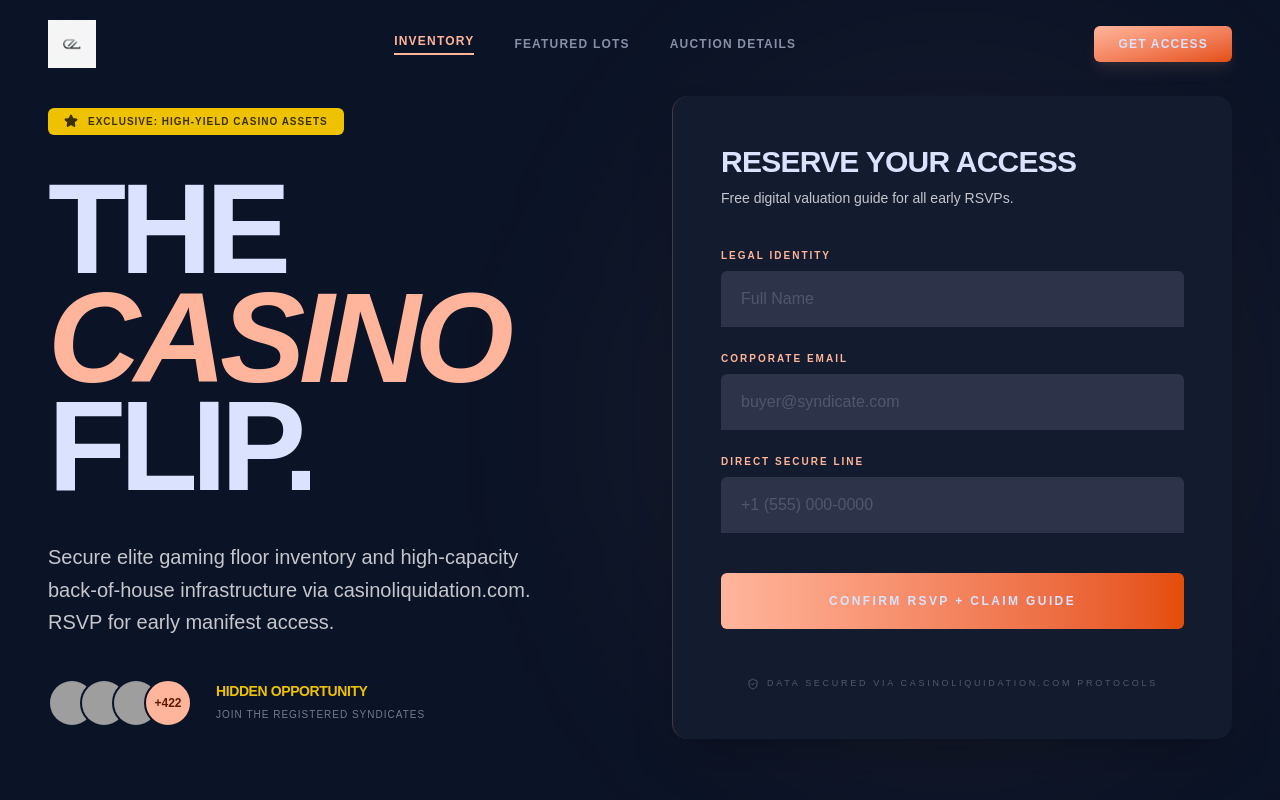
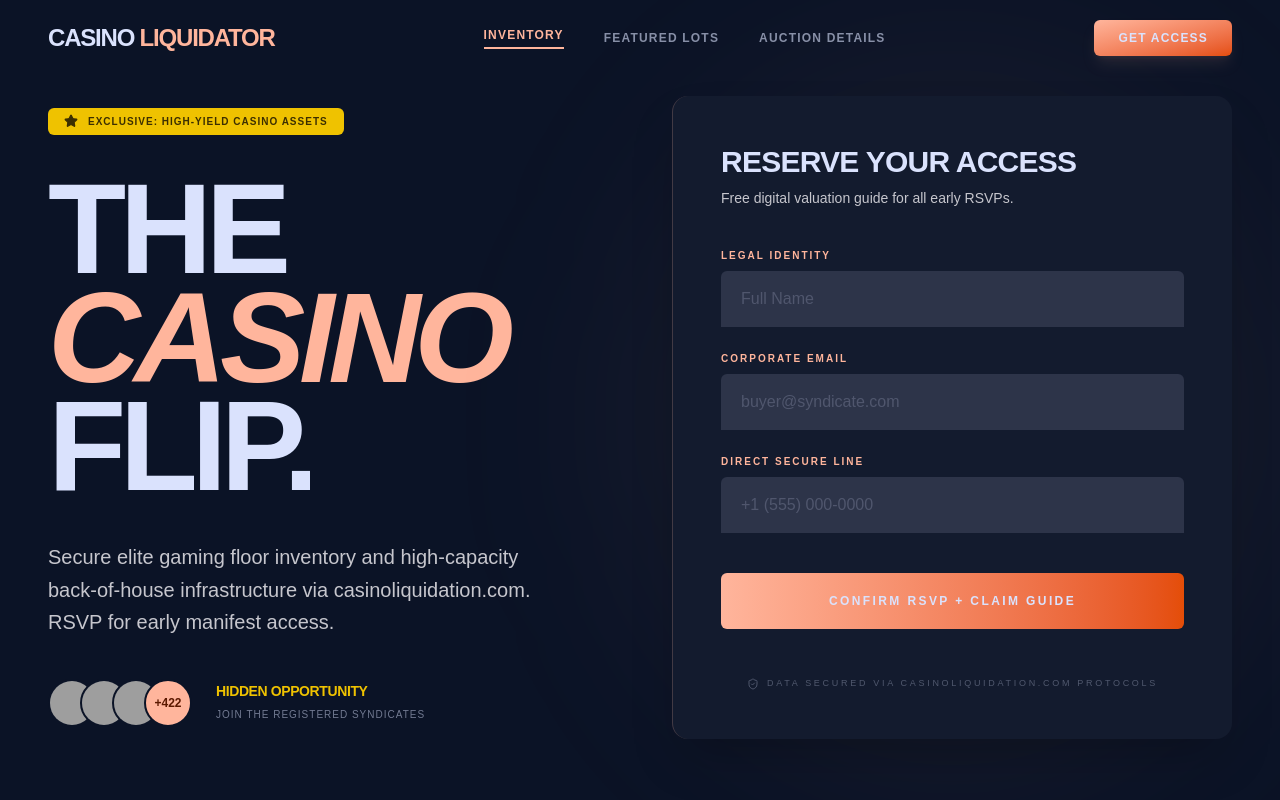
Before and after one commit to winscalegrow/casinoliquidation, a React (Vite) app: page / in a window 1280 px wide. Shown: the top 800 px of the page. Built offline with nearby package versions, Linux system fonts and the light colour scheme; grey boxes are pictures that could not be loaded.

Commit message:
Updated index.html

```diff
--- a/index.html
+++ b/index.html
@@ -3,6 +3,7 @@
   <head>
     <meta charset="UTF-8" />
     <meta name="viewport" content="width=device-width, initial-scale=1.0" />
+    <link rel="icon" type="image/png" href="/logo.png" />
     <title>Casino Liquidation .com</title>
   </head>
   <body>
--- a/src/App.tsx
+++ b/src/App.tsx
@@ -105,11 +105,9 @@ const Navbar = () => {
   return (
     <nav className={`fixed top-0 w-full z-50 transition-all duration-300 ${isScrolled ? 'bg-background/80 backdrop-blur-md py-3 shadow-2xl' : 'bg-transparent py-5'}`}>
       <div className="max-w-screen-2xl mx-auto px-6 md:px-12 flex justify-between items-center">
-        <img
-          src="/logo.png"
-          alt="Casino Liquidator"
-          className="h-10 md:h-12 w-auto"
-        />
+        <div className="text-xl md:text-2xl font-headline font-bold tracking-tighter uppercase text-on-background">
+          CASINO <span className="text-primary">LIQUIDATOR</span>
+        </div>
 
         <div className="hidden md:flex gap-10 items-center font-headline text-xs font-bold tracking-widest uppercase">
           <a href="#" className="text-primary border-b-2 border-primary pb-1">Inventory</a>
```
